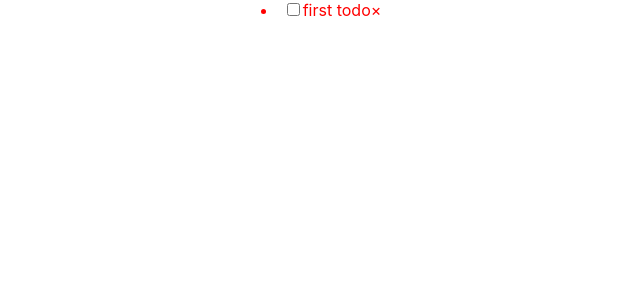
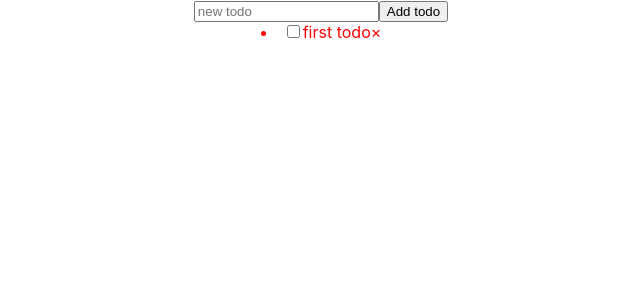
Before and after one commit to Dmitry27Zh/ts-course-react, a React (Create React App) app: page / in a window 1280 px wide. Shown: the top 300 px of the page, without its empty margins (319-959 px from the left). Built offline with nearby package versions, Linux system fonts and the light colour scheme.

Commit message:
Type handlers

```diff
--- a/src/App.tsx
+++ b/src/App.tsx
@@ -1,6 +1,7 @@
-import React, { useState } from 'react'
+import React, { ChangeEvent, useState } from 'react'
 import './App.css'
 import TodoItem from './components/TodoItem'
+import NewTodoForm from './components/NewTodoForm'
 
 type Todo = {
   id: string
@@ -11,10 +12,19 @@
 function App() {
   const [text, setText] = useState('')
   const [todos, setTodos] = useState<string[]>([])
-  const [todo, setTodo] = useState<Todo | null>(null)
+
+  const handleInput = (event: ChangeEvent<HTMLInputElement>) => {
+    setText(event.target.value)
+  }
+
+  const addTodo = () => {
+    setTodos([text, ...todos])
+    setText('')
+  }
 
   return (
     <div className="App">
+      <NewTodoForm value={text} onChange={handleInput} handleClick={addTodo} />
       <TodoItem id="112" title="first todo" completed={false} />
     </div>
   )
--- /dev/null
+++ b/src/components/NewTodoForm.tsx
@@ -0,0 +1,18 @@
+import { ChangeEventHandler } from 'react'
+
+interface NewTodoFormProps {
+  value: string
+  onChange: ChangeEventHandler<HTMLInputElement>
+  handleClick: () => void
+}
+
+const NewTodoForm = ({ value, onChange, handleClick }: NewTodoFormProps) => {
+  return (
+    <>
+      <input type="text" placeholder="new todo" value={value} onChange={onChange} />
+      <button onClick={handleClick}>Add todo</button>
+    </>
+  )
+}
+
+export default NewTodoForm
```
